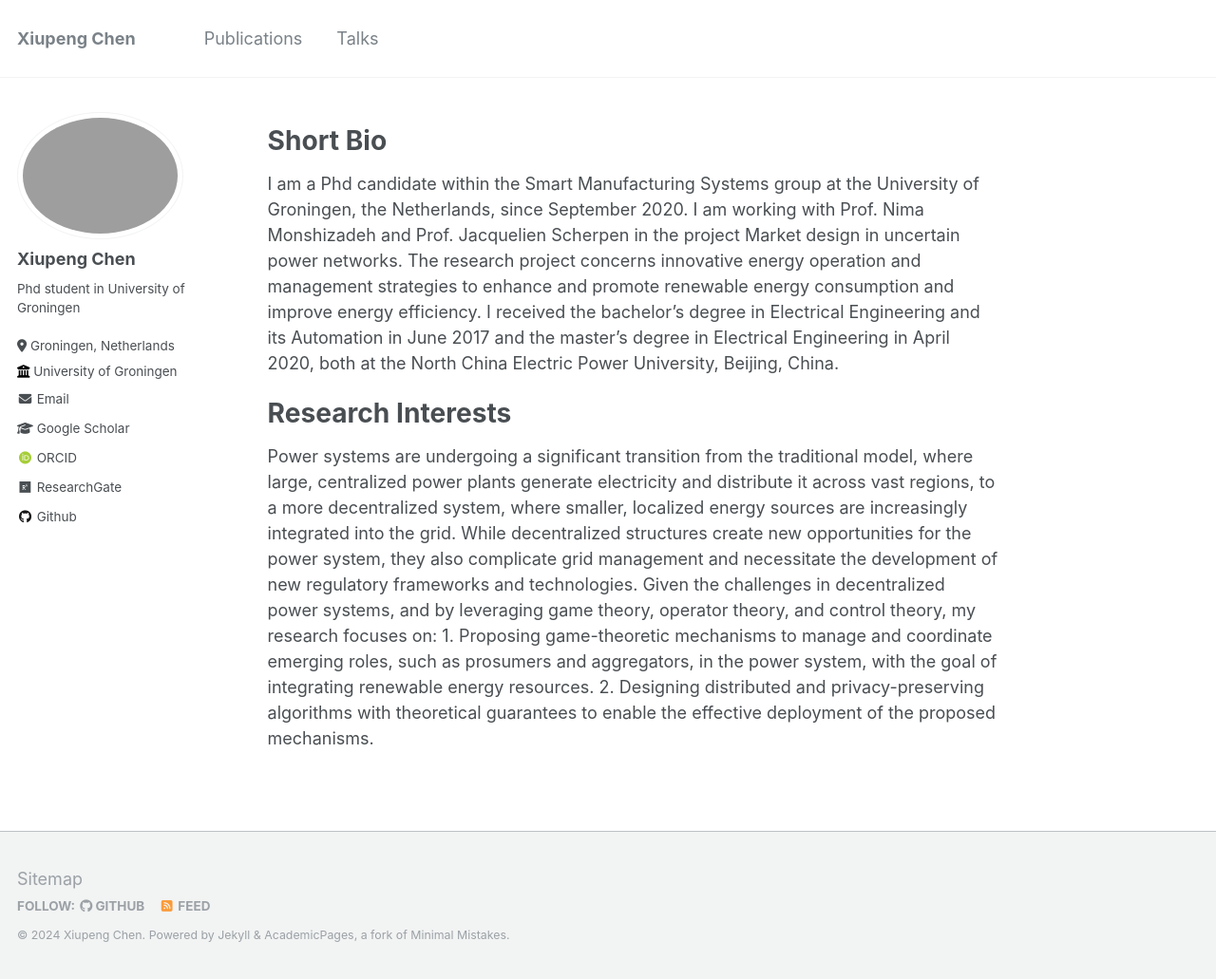
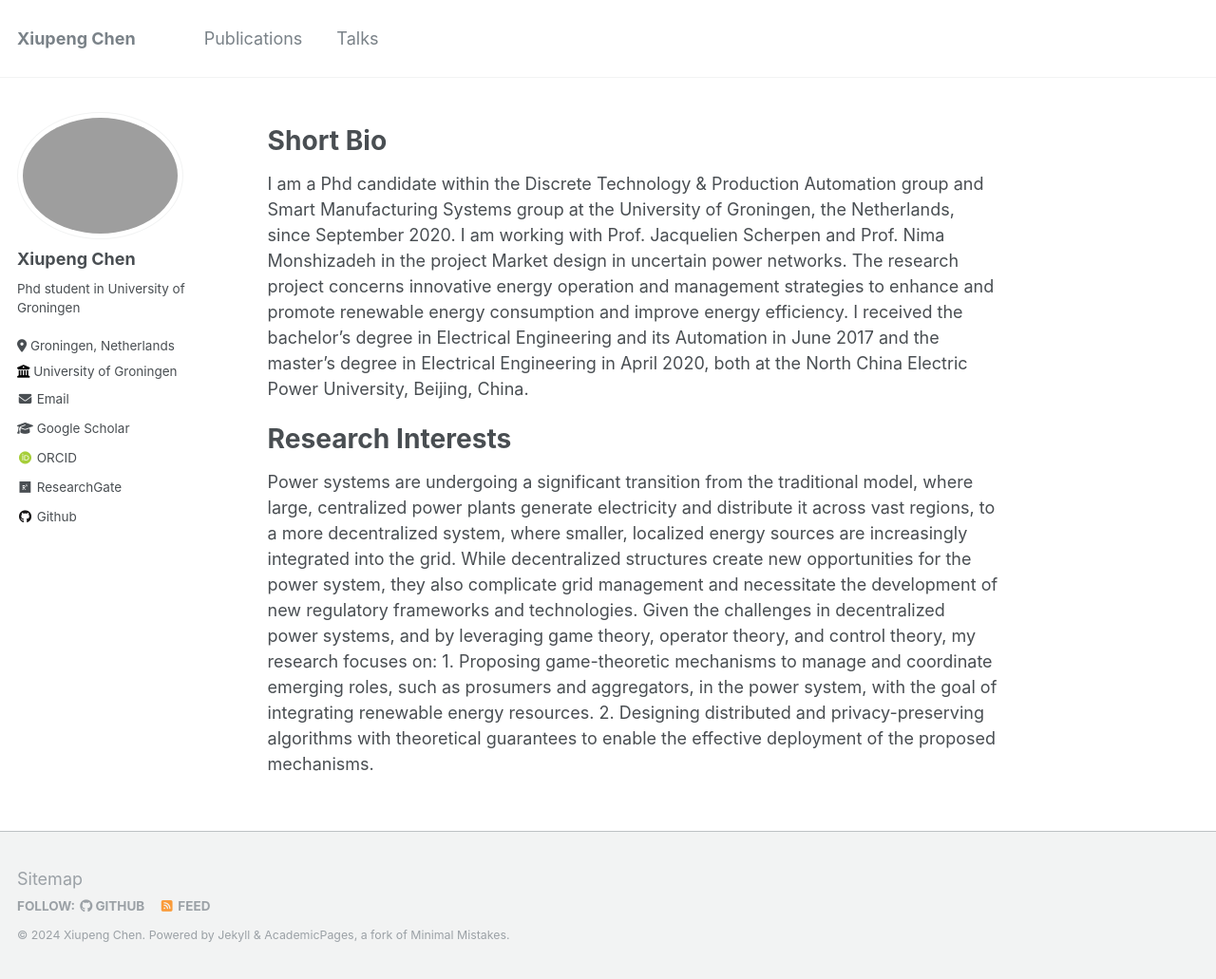
Before and after one commit to XiupengChen/XiupengChen.github.io, a Jekyll site: the page built from _pages/about.md, in a window 1280 px wide and 1031 px high. Shown: the whole window at 95% size. Built offline with Jekyll 4.4.1, drawn with Linux system fonts in a browser that asks for light colours; some web fonts are replaced.

Commit message:
Update about.md

```diff
--- a/_pages/about.md
+++ b/_pages/about.md
@@ -11,7 +11,7 @@ redirect_from:
 Short Bio
 ===
 
-I am a Phd candidate within the Smart Manufacturing Systems group at the University of Groningen, the Netherlands, since September 2020. I am working with Prof. Nima Monshizadeh and Prof. Jacquelien Scherpen in the project Market design in uncertain power networks. The research project concerns innovative energy operation and management strategies to enhance and promote renewable energy consumption and improve energy efficiency. I received the bachelor's degree in Electrical Engineering  and its Automation in June 2017 and the master's degree  in Electrical Engineering in April 2020, both at the North China Electric Power University, Beijing, China.
+I am a Phd candidate within the Discrete Technology & Production Automation group and Smart Manufacturing Systems group at the University of Groningen, the Netherlands, since September 2020. I am working with Prof. Jacquelien Scherpen and Prof. Nima Monshizadeh in the project Market design in uncertain power networks. The research project concerns innovative energy operation and management strategies to enhance and promote renewable energy consumption and improve energy efficiency. I received the bachelor's degree in Electrical Engineering and its Automation in June 2017 and the master's degree in Electrical Engineering in April 2020, both at the North China Electric Power University, Beijing, China.
 
 Research Interests
 ===
```
